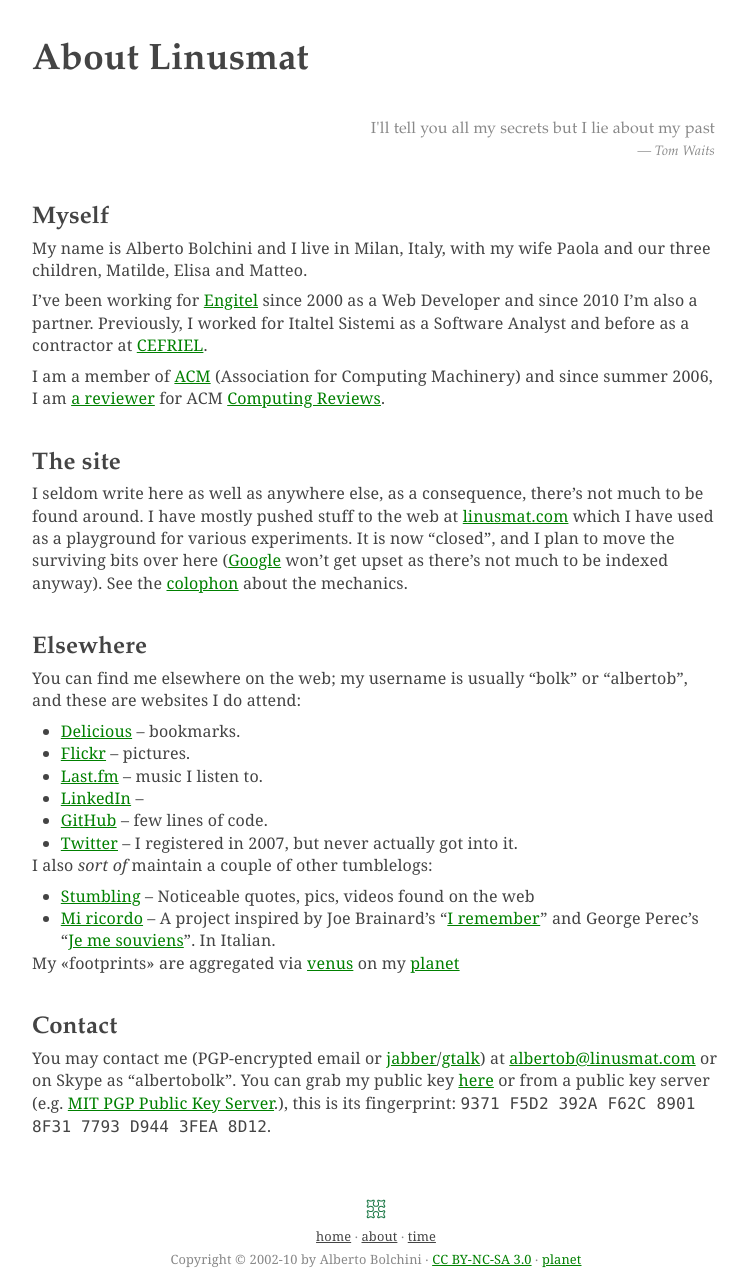
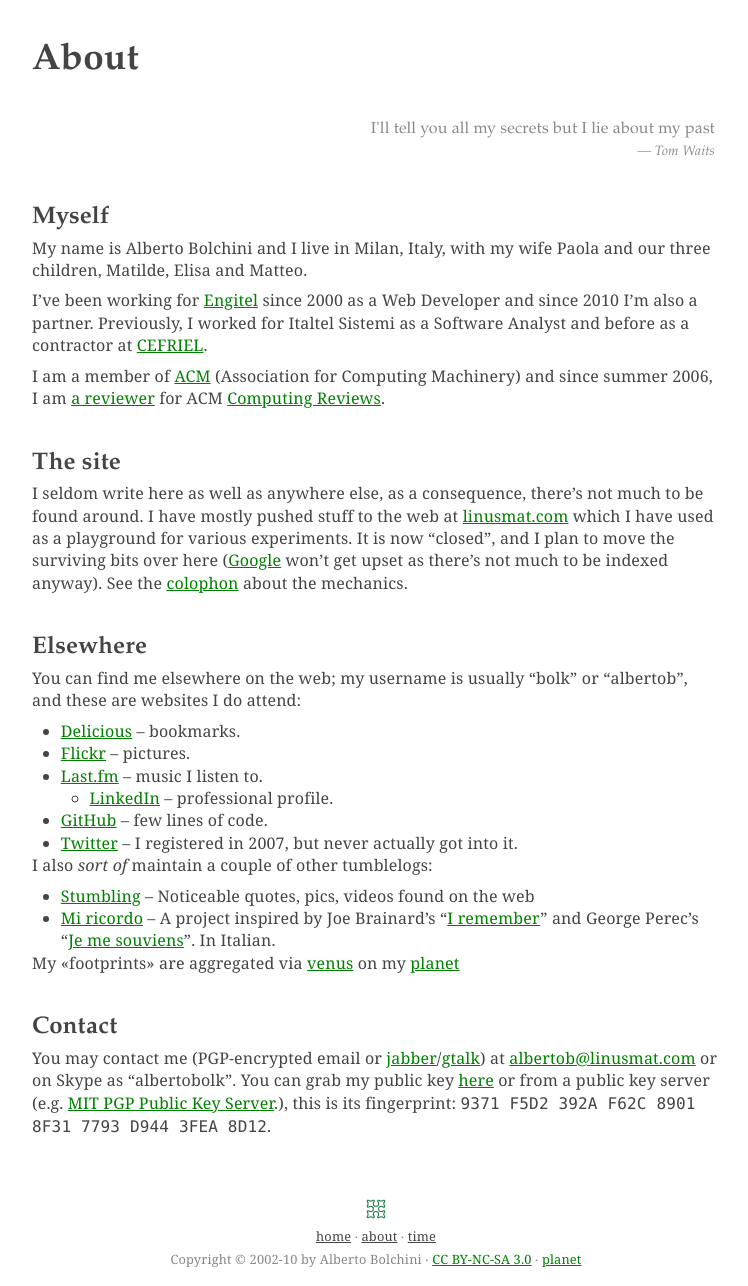
Before and after one commit to bolk/bolk.github.com, a Jekyll site: the page built from about.markdown, in a window 1280 px wide. Shown: the whole page, without its empty margins (264-1012 px from the left). Built offline with Jekyll 4.4.1, drawn with Linux system fonts in a browser that asks for light colours; some web fonts are replaced.

Commit message:
Updated obsolete title

```diff
--- a/about.markdown
+++ b/about.markdown
@@ -1,6 +1,6 @@
 ---
 layout: page
-title: About Linusmat
+title: About
 description: About Alberto Bolchini, this website and nothing more.
 epigraph: I'll tell you all my secrets but I lie about my past
 epigraphauthor: Tom Waits
@@ -32,7 +32,7 @@ You can find me elsewhere on the web; my username is usually "bolk" or "albertob
 * [Delicious](http://www.delicious.com/bolk) -- bookmarks.
 * [Flickr](http://www.flickr.com/photos/albertob/) -- pictures.
 * [Last.fm](http://last.fm/user/bolk) -- music I listen to.
-* [LinkedIn](http://it.linkedin.com/in/albertobolchini) --
+	* [LinkedIn](http://it.linkedin.com/in/albertobolchini) -- professional profile.
 * [GitHub](http://github.com/bolk) -- few lines of code.
 * [Twitter](http://twitter.com/albertob) -- I registered in 2007, but never actually got into it.
 
```
